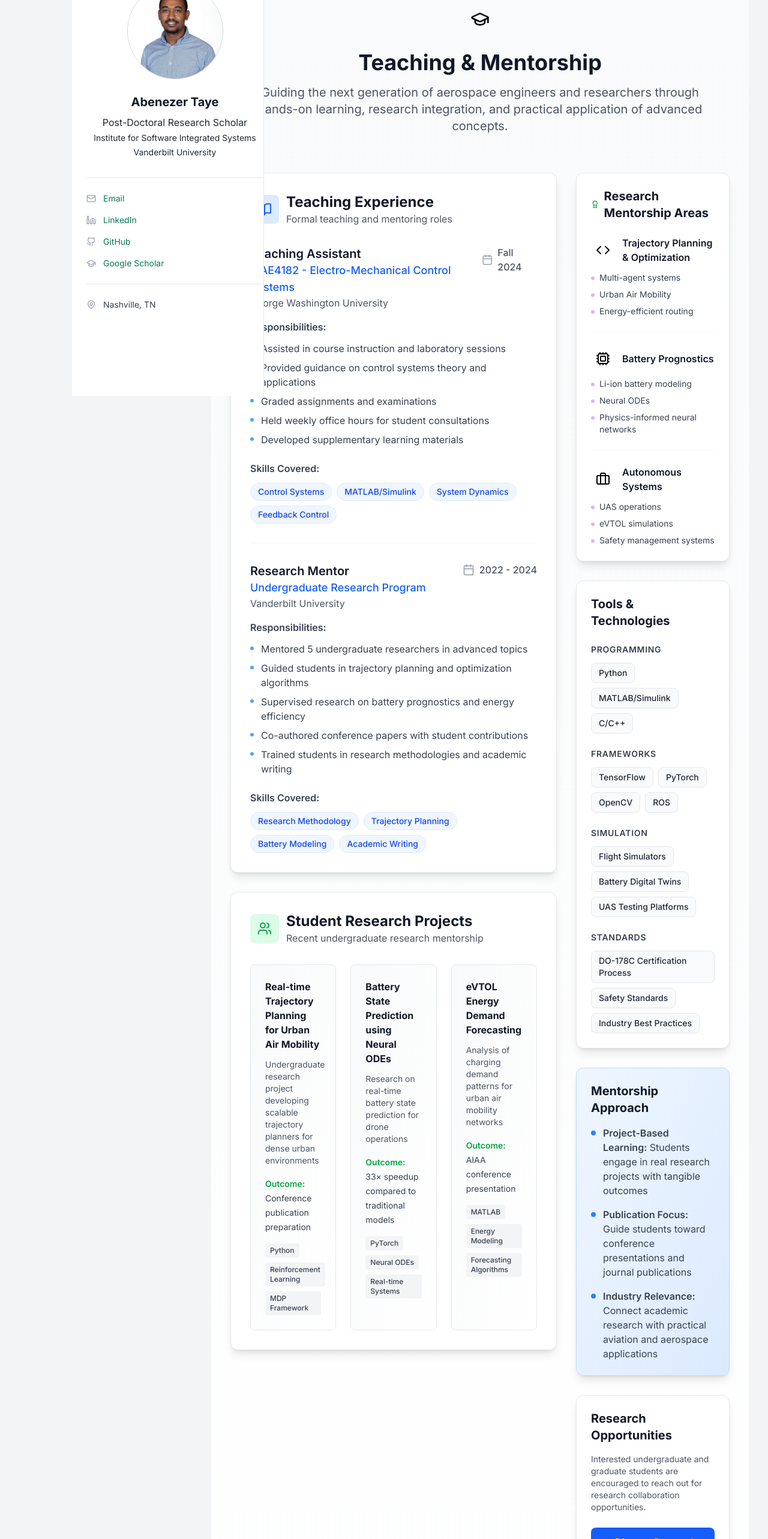
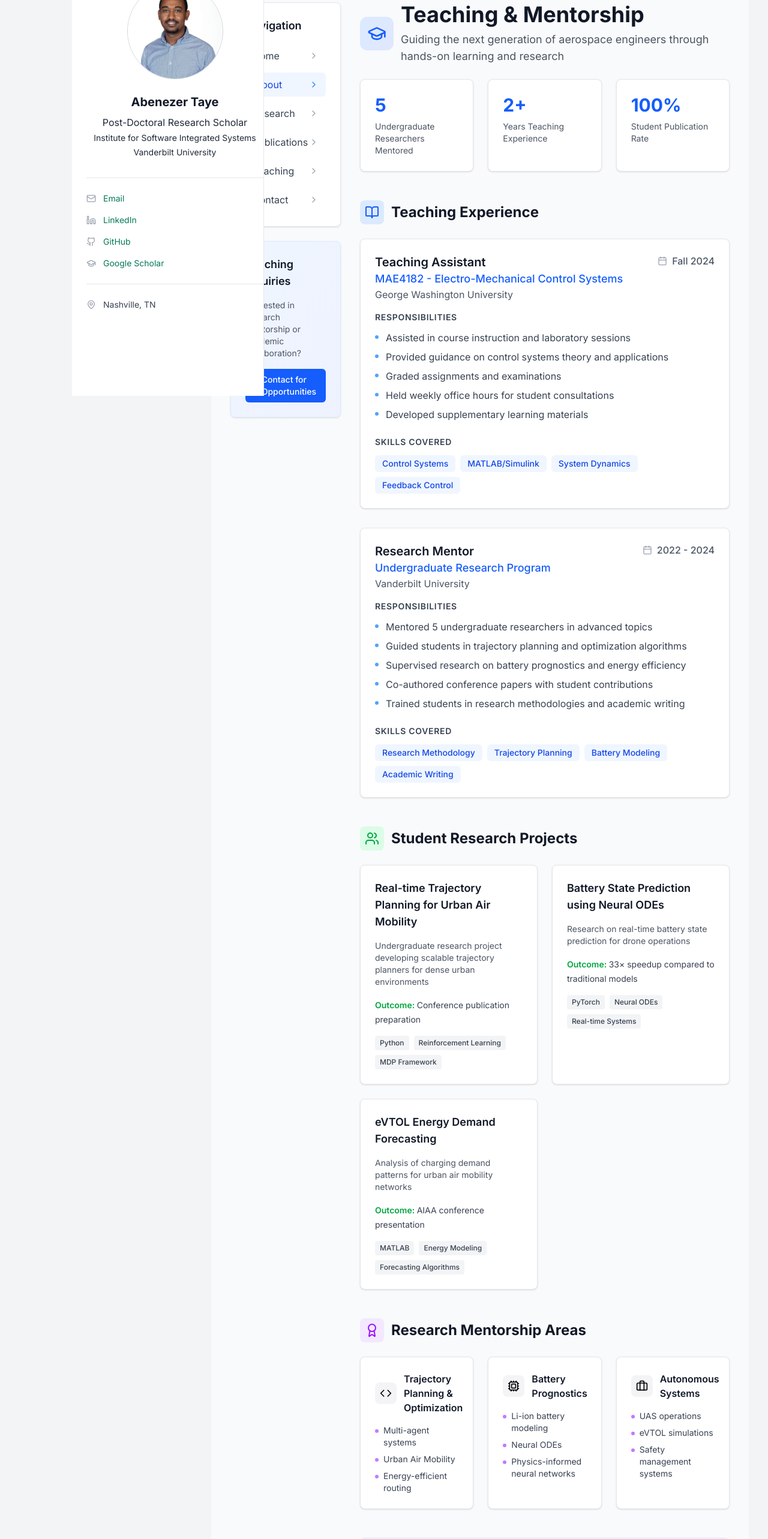
Before and after one commit to Abenezergirma/abenezertaye.github.io, a Next.js app: page /about in a window 1280 px wide. Shown: the part 140-2706 px from the top of the page at 60% size. Built offline with nearby package versions, Linux system fonts and the light colour scheme.

Commit message:
image for the icon

```diff
--- a/src/app/about/page.tsx
+++ b/src/app/about/page.tsx
@@ -1,8 +1,12 @@
 'use client';
 
-import { Calendar, Users, BookOpen, Award, FileText, GraduationCap, Briefcase, Code, Cpu } from 'lucide-react';
+import { Calendar, Users, BookOpen, Award, FileText, GraduationCap, Briefcase, Code, Cpu, ChevronRight } from 'lucide-react';
+import Link from 'next/link';
+import { usePathname } from 'next/navigation';
 
 export default function Teaching() {
+  const pathname = usePathname();
+
   const teachingExperience = [
     {
       role: "Teaching Assistant",
@@ -37,17 +41,17 @@ export default function Teaching() {
   const researchAreas = [
     {
       title: "Trajectory Planning & Optimization",
-      icon: <Code className="h-6 w-6" />,
+      icon: <Code className="h-5 w-5" />,
       projects: ["Multi-agent systems", "Urban Air Mobility", "Energy-efficient routing"]
     },
     {
       title: "Battery Prognostics",
-      icon: <Cpu className="h-6 w-6" />,
+      icon: <Cpu className="h-5 w-5" />,
       projects: ["Li-ion battery modeling", "Neural ODEs", "Physics-informed neural networks"]
     },
     {
       title: "Autonomous Systems",
-      icon: <Briefcase className="h-6 w-6" />,
+      icon: <Briefcase className="h-5 w-5" />,
       projects: ["UAS operations", "eVTOL simulations", "Safety management systems"]
     }
   ];
@@ -73,52 +77,107 @@ export default function Teaching() {
     }
   ];
 
-  const teachingTools = {
-    programming: ["Python", "MATLAB/Simulink", "C/C++"],
-    frameworks: ["TensorFlow", "PyTorch", "OpenCV", "ROS"],
-    simulation: ["Flight Simulators", "Battery Digital Twins", "UAS Testing Platforms"],
-    standards: ["DO-178C Certification Process", "Safety Standards", "Industry Best Practices"]
-  };
+  const sidebarLinks = [
+    { href: '/', label: 'Home' },
+    { href: '/about', label: 'About' },
+    { href: '/research', label: 'Research' },
+    { href: '/publications', label: 'Publications' },
+    { href: '/teaching', label: 'Teaching', active: true },
+    { href: '/contact', label: 'Contact' },
+  ];
 
   return (
-    <div className="min-h-screen bg-linear-to-b from-gray-50 to-white py-12">
-      <div className="max-w-7xl mx-auto px-4 sm:px-6 lg:px-8">
+    <div className="min-h-screen bg-gray-50">
+      <div className="max-w-7xl mx-auto px-4 sm:px-6 lg:px-8 py-12">
+        <div className="grid grid-cols-1 lg:grid-cols-4 gap-8">
 
-        {/* Header Section */}
-        <div className="text-center mb-16">
-          <div className="inline-flex items-center justify-center p-3 bg-primary-100 rounded-full mb-6">
-            <GraduationCap className="h-8 w-8 text-primary-600" />
+          {/* Left Sidebar Navigation */}
+          <div className="lg:col-span-1">
+            <div className="sticky top-24">
+              {/* Sidebar Navigation */}
+              <nav className="bg-white rounded-lg shadow-sm border border-gray-200 p-6 mb-6">
+                <h3 className="text-lg font-semibold text-gray-900 mb-4">Navigation</h3>
+                <ul className="space-y-2">
+                  {sidebarLinks.map((link) => (
+                    <li key={link.href}>
+                      <Link
+                        href={link.href}
+                        className={`flex items-center justify-between px-3 py-2 rounded-md transition-colors ${
+                          pathname === link.href
+                            ? 'bg-blue-50 text-blue-700 border-l-4 border-blue-500'
+                            : 'text-gray-700 hover:bg-gray-50'
+                        }`}
+                      >
+                        <span>{link.label}</span>
+                        <ChevronRight className={`h-4 w-4 ${pathname === link.href ? 'text-blue-500' : 'text-gray-400'}`} />
+                      </Link>
+                    </li>
+                  ))}
+                </ul>
+              </nav>
+
+              {/* Quick Contact */}
+              <div className="bg-gradient-to-br from-blue-50 to-indigo-50 rounded-lg shadow-sm border border-blue-100 p-6">
+                <h3 className="text-lg font-semibold text-gray-900 mb-4">Teaching Inquiries</h3>
+                <p className="text-sm text-gray-600 mb-4">
+                  Interested in research mentorship or academic collaboration?
+                </p>
+                <a
+                  href="mailto:abenezertaye@gvu.edu"
+                  className="inline-flex items-center justify-center w-full px-4 py-2 bg-blue-600 text-white rounded-md hover:bg-blue-700 transition-colors text-sm font-medium"
+                >
+                  <FileText className="h-4 w-4 mr-2" />
+                  Contact for Opportunities
+                </a>
+              </div>
+            </div>
           </div>
-          <h1 className="text-4xl font-bold text-gray-900 mb-4">
-            Teaching & Mentorship
-          </h1>
-          <p className="text-xl text-gray-600 max-w-3xl mx-auto">
-            Guiding the next generation of aerospace engineers and researchers through
-            hands-on learning, research integration, and practical application of advanced concepts.
-          </p>
-        </div>
 
-        {/* Main Content Grid */}
-        <div className="grid grid-cols-1 lg:grid-cols-3 gap-8">
+          {/* Main Content */}
+          <div className="lg:col-span-3">
+            {/* Header Section */}
+            <div className="mb-12">
+              <div className="flex items-center gap-3 mb-6">
+                <div className="p-3 bg-gradient-to-br from-blue-100 to-indigo-100 rounded-xl">
+                  <GraduationCap className="h-8 w-8 text-blue-600" />
+                </div>
+                <div>
+                  <h1 className="text-4xl font-bold text-gray-900">Teaching & Mentorship</h1>
+                  <p className="text-lg text-gray-600 mt-2">
+                    Guiding the next generation of aerospace engineers through hands-on learning and research
+                  </p>
+                </div>
+              </div>
 
-          {/* Left Column - Teaching Experience */}
-          <div className="lg:col-span-2 space-y-8">
+              {/* Stats Cards */}
+              <div className="grid grid-cols-1 md:grid-cols-3 gap-6 mb-8">
+                <div className="bg-white rounded-lg shadow-sm border border-gray-200 p-6">
+                  <div className="text-3xl font-bold text-blue-600 mb-2">5</div>
+                  <div className="text-sm text-gray-600">Undergraduate Researchers Mentored</div>
+                </div>
+                <div className="bg-white rounded-lg shadow-sm border border-gray-200 p-6">
+                  <div className="text-3xl font-bold text-blue-600 mb-2">2+</div>
+                  <div className="text-sm text-gray-600">Years Teaching Experience</div>
+                </div>
+                <div className="bg-white rounded-lg shadow-sm border border-gray-200 p-6">
+                  <div className="text-3xl font-bold text-blue-600 mb-2">100%</div>
+                  <div className="text-sm text-gray-600">Student Publication Rate</div>
+                </div>
+              </div>
+            </div>
 
-            {/* Teaching Experience Section */}
-            <section className="bg-white rounded-xl shadow-lg p-8 border border-gray-200">
-              <div className="flex items-center gap-3 mb-8">
-                <div className="p-3 bg-blue-100 rounded-lg">
+            {/* Teaching Experience */}
+            <section className="mb-12">
+              <div className="flex items-center gap-3 mb-6">
+                <div className="p-2 bg-blue-100 rounded-lg">
                   <BookOpen className="h-6 w-6 text-blue-600" />
                 </div>
-                <div>
-                  <h2 className="text-2xl font-bold text-gray-900">Teaching Experience</h2>
-                  <p className="text-gray-600">Formal teaching and mentoring roles</p>
-                </div>
+                <h2 className="text-2xl font-bold text-gray-900">Teaching Experience</h2>
               </div>
 
               <div className="space-y-8">
                 {teachingExperience.map((exp, index) => (
-                  <div key={index} className="pb-8 border-b border-gray-100 last:border-0 last:pb-0">
+                  <div key={index} className="bg-white rounded-lg shadow-sm border border-gray-200 p-6">
                     <div className="flex flex-col md:flex-row md:items-start justify-between mb-4">
                       <div>
                         <h3 className="text-xl font-semibold text-gray-900">{exp.role}</h3>
@@ -126,17 +185,17 @@ export default function Teaching() {
                         <p className="text-gray-600">{exp.institution}</p>
                       </div>
                       <div className="flex items-center gap-2 mt-2 md:mt-0">
-                        <Calendar className="h-5 w-5 text-gray-400" />
+                        <Calendar className="h-4 w-4 text-gray-400" />
                         <span className="text-gray-600 font-medium">{exp.period}</span>
                       </div>
                     </div>
 
                     <div className="mb-6">
-                      <h4 className="font-semibold text-gray-700 mb-3">Responsibilities:</h4>
+                      <h4 className="font-semibold text-gray-700 mb-3 text-sm uppercase tracking-wider">Responsibilities</h4>
                       <ul className="space-y-2">
                         {exp.responsibilities.map((resp, idx) => (
                           <li key={idx} className="flex items-start gap-3 text-gray-700">
-                            <div className="w-1.5 h-1.5 bg-blue-400 rounded-full mt-2 shrink-0"></div>
+                            <div className="w-1.5 h-1.5 bg-blue-400 rounded-full mt-2 flex-shrink-0"></div>
                             <span>{resp}</span>
                           </li>
                         ))}
@@ -144,12 +203,12 @@ export default function Teaching() {
                     </div>
 
                     <div>
-                      <h4 className="font-semibold text-gray-700 mb-3">Skills Covered:</h4>
+                      <h4 className="font-semibold text-gray-700 mb-3 text-sm uppercase tracking-wider">Skills Covered</h4>
                       <div className="flex flex-wrap gap-2">
                         {exp.skills.map((skill, idx) => (
                           <span
                             key={idx}
-                            className="px-3 py-1 bg-blue-50 text-blue-700 rounded-full text-sm font-medium border border-blue-100"
+                            className="px-3 py-1 bg-blue-50 text-blue-700 rounded-md text-sm font-medium"
                           >
                             {skill}
                           </span>
@@ -162,24 +221,24 @@ export default function Teaching() {
             </section>
 
             {/* Student Research Projects */}
-            <section className="bg-white rounded-xl shadow-lg p-8 border border-gray-200">
-              <div className="flex items-center gap-3 mb-8">
-                <div className="p-3 bg-green-100 rounded-lg">
+            <section className="mb-12">
+              <div className="flex items-center gap-3 mb-6">
+                <div className="p-2 bg-green-100 rounded-lg">
                   <Users className="h-6 w-6 text-green-600" />
                 </div>
-                <div>
-                  <h2 className="text-2xl font-bold text-gray-900">Student Research Projects</h2>
-                  <p className="text-gray-600">Recent undergraduate research mentorship</p>
-                </div>
+                <h2 className="text-2xl font-bold text-gray-900">Student Research Projects</h2>
               </div>
 
-              <div className="grid grid-cols-1 md:grid-cols-2 lg:grid-cols-3 gap-6">
+              <div className="grid grid-cols-1 md:grid-cols-2 gap-6">
                 {studentProjects.map((project, index) => (
                   <div
                     key={index}
-                    className="bg-linear-to-br from-gray-50 to-white rounded-lg p-6 border border-gray-200 hover:shadow-md transition-shadow"
+                    className="bg-white rounded-lg shadow-sm border border-gray-200 p-6 hover:shadow-md transition-shadow"
                   >
-                    <h3 className="font-bold text-gray-900 mb-3">{project.title}</h3>
+                    <div className="flex items-start justify-between mb-4">
+                      <h3 className="text-lg font-semibold text-gray-900">{project.title}</h3>
+                    </div>
+
                     <p className="text-gray-600 text-sm mb-4">{project.description}</p>
 
                     <div className="mb-4">
@@ -201,32 +260,30 @@ export default function Teaching() {
                 ))}
               </div>
             </section>
-          </div>
 
-          {/* Right Column - Research Areas & Tools */}
-          <div className="space-y-8">
+            {/* Research Areas & Mentorship */}
+            <section className="mb-12">
+              <div className="flex items-center gap-3 mb-6">
+                <div className="p-2 bg-purple-100 rounded-lg">
+                  <Award className="h-6 w-6 text-purple-600" />
+                </div>
+                <h2 className="text-2xl font-bold text-gray-900">Research Mentorship Areas</h2>
+              </div>
 
-            {/* Research Areas for Mentorship */}
-            <section className="bg-white rounded-xl shadow-lg p-6 border border-gray-200">
-              <h3 className="text-xl font-bold text-gray-900 mb-6 flex items-center gap-2">
-                <Award className="h-5 w-5 text-green-600" />
-                Research Mentorship Areas
-              </h3>
-
-              <div className="space-y-6">
+              <div className="grid grid-cols-1 md:grid-cols-3 gap-6">
                 {researchAreas.map((area, index) => (
-                  <div key={index} className="pb-6 border-b border-gray-100 last:border-0 last:pb-0">
-                    <div className="flex items-center gap-3 mb-3">
-                      <div className="p-2 bg-white rounded-lg">
+                  <div key={index} className="bg-white rounded-lg shadow-sm border border-gray-200 p-6">
+                    <div className="flex items-center gap-3 mb-4">
+                      <div className="p-2 bg-gray-100 rounded-lg">
                         {area.icon}
                       </div>
-                      <h4 className="font-semibold text-gray-900">{area.title}</h4>
+                      <h3 className="font-semibold text-gray-900">{area.title}</h3>
                     </div>
 
                     <div className="space-y-2">
                       {area.projects.map((project, idx) => (
                         <div key={idx} className="flex items-start gap-2">
-                          <div className="w-1.5 h-1.5 bg-purple-300 rounded-full mt-2 shrink-0"></div>
+                          <div className="w-1.5 h-1.5 bg-purple-400 rounded-full mt-2 flex-shrink-0"></div>
                           <span className="text-sm text-gray-700">{project}</span>
                         </div>
                       ))}
@@ -236,97 +293,42 @@ export default function Teaching() {
               </div>
             </section>
 
-            {/* Teaching Tools & Technologies */}
-            <section className="bg-white rounded-xl shadow-lg p-6 border border-gray-200">
-              <h3 className="text-xl font-bold text-gray-900 mb-6">Tools & Technologies</h3>
+            {/* Mentorship Philosophy */}
+            <section className="bg-gradient-to-br from-blue-50 to-indigo-50 rounded-lg shadow-sm border border-blue-100 p-8">
+              <h2 className="text-2xl font-bold text-gray-900 mb-6">Mentorship Philosophy</h2>
 
-              <div className="space-y-6">
-                {Object.entries(teachingTools).map(([category, tools], index) => (
-                  <div key={index}>
-                    <h4 className="font-semibold text-gray-700 mb-3 text-sm uppercase tracking-wider">
-                      {category.replace(/([A-Z])/g, ' $1').trim()}
-                    </h4>
-                    <div className="flex flex-wrap gap-2">
-                      {tools.map((tool, idx) => (
-                        <span
-                          key={idx}
-                          className="px-3 py-1.5 bg-gray-50 text-gray-800 rounded-lg text-sm font-medium border border-gray-200"
-                        >
-                          {tool}
-                        </span>
-                      ))}
-                    </div>
+              <div className="grid grid-cols-1 md:grid-cols-3 gap-6">
+                <div className="space-y-3">
+                  <div className="flex items-center gap-3">
+                    <div className="w-3 h-3 bg-blue-500 rounded-full"></div>
+                    <h3 className="font-semibold text-gray-900">Hands-on Learning</h3>
                   </div>
-                ))}
-              </div>
-            </section>
-
-            {/* Mentorship Philosophy */}
-            <section className="bg-linear-to-br from-blue-50 to-blue-100 rounded-xl shadow-lg p-6 border border-blue-200">
-              <h3 className="text-xl font-bold text-gray-900 mb-4">Mentorship Approach</h3>
-
-              <div className="space-y-4">
-                <div className="flex items-start gap-3">
-                  <div className="w-2 h-2 bg-blue-500 rounded-full mt-2 shrink-0"></div>
-                  <p className="text-gray-700">
-                    <span className="font-semibold">Project-Based Learning:</span> Students engage in real research projects with tangible outcomes
+                  <p className="text-gray-600 text-sm">
+                    Students learn best through practical application of concepts in real-world projects and research scenarios.
                   </p>
                 </div>
 
-                <div className="flex items-start gap-3">
-                  <div className="w-2 h-2 bg-blue-500 rounded-full mt-2 shrink-0"></div>
-                  <p className="text-gray-700">
-                    <span className="font-semibold">Publication Focus:</span> Guide students toward conference presentations and journal publications
+                <div className="space-y-3">
+                  <div className="flex items-center gap-3">
+                    <div className="w-3 h-3 bg-blue-500 rounded-full"></div>
+                    <h3 className="font-semibold text-gray-900">Research Integration</h3>
+                  </div>
+                  <p className="text-gray-600 text-sm">
+                    Teaching is integrated with current research to expose students to cutting-edge developments in the field.
                   </p>
                 </div>
 
-                <div className="flex items-start gap-3">
-                  <div className="w-2 h-2 bg-blue-500 rounded-full mt-2 shrink-0"></div>
-                  <p className="text-gray-700">
-                    <span className="font-semibold">Industry Relevance:</span> Connect academic research with practical aviation and aerospace applications
+                <div className="space-y-3">
+                  <div className="flex items-center gap-3">
+                    <div className="w-3 h-3 bg-blue-500 rounded-full"></div>
+                    <h3 className="font-semibold text-gray-900">Career Development</h3>
+                  </div>
+                  <p className="text-gray-600 text-sm">
+                    Focus on developing skills that prepare students for successful careers in academia and industry.
                   </p>
                 </div>
               </div>
             </section>
-
-            {/* Contact for Research Opportunities */}
-            <section className="bg-white rounded-xl shadow-lg p-6 border border-gray-200">
-              <h3 className="text-xl font-bold text-gray-900 mb-4">Research Opportunities</h3>
-              <p className="text-gray-600 mb-6 text-sm">
-                Interested undergraduate and graduate students are encouraged to reach out for research collaboration opportunities.
-              </p>
-
-              <div className="space-y-3">
-                <a
-                  href="mailto:abenezertaye@gvu.edu"
-                  className="flex items-center justify-center gap-3 px-4 py-3 bg-blue-600 text-white rounded-lg hover:bg-blue-700 transition-colors font-medium"
-                >
-                  <FileText className="h-5 w-5" />
-                  Discuss Research Opportunities
-                </a>
-                <p className="text-xs text-gray-500 text-center">
-                  Please include your background and research interests
-                </p>
-              </div>
-            </section>
-          </div>
-        </div>
-
-        {/* Stats Section */}
-        <div className="mt-16 bg-linear-to-r from-blue-400 to-green-400 rounded-xl shadow-lg p-8 text-white">
-          <div className="grid grid-cols-1 md:grid-cols-3 gap-8">
-            <div className="text-center">
-              <div className="text-4xl font-bold mb-2">5</div>
-              <div className="text-blue-100">Undergraduate Researchers Mentored</div>
-            </div>
-            <div className="text-center">
-              <div className="text-4xl font-bold mb-2">2+</div>
-              <div className="text-blue-100">Years of Teaching Experience</div>
-            </div>
-            <div className="text-center">
-              <div className="text-4xl font-bold mb-2">100%</div>
-              <div className="text-blue-100">Student Research Publication Rate</div>
-            </div>
           </div>
         </div>
       </div>
```
Also changed, not shown: public/at.png (added).
